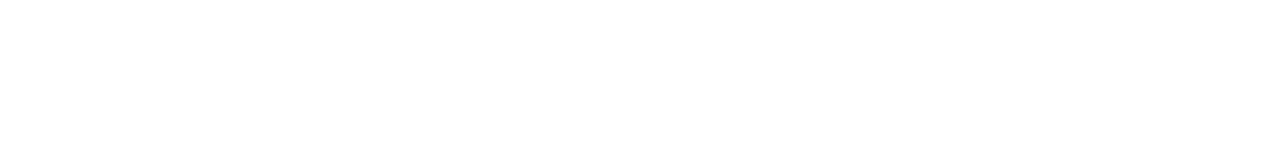
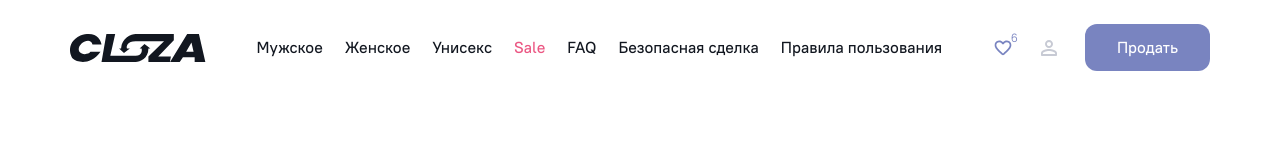
Before and after one commit to TwiZzys/Closa, a website: page app/index.html in a window 1280 px wide. Drawn offline with nearby package versions, Linux system fonts and the light colour scheme; files that its build step writes are made by us from their sources.

Commit message:
Added header

```diff
--- a/app/index.html
+++ b/app/index.html
@@ -11,6 +11,53 @@
 
 <body>
 
+  <header class="header">
+    <div class="container">
+      <div class="header__inner">
+        <a class="logo" href="#">
+          <img class="logo__img" src="images/logo.svg" alt="logo">
+        </a>
+        <nav class="menu">
+          <ul class="menu__list">
+            <li class="menu__item">
+              <a class="menu__link" href="#">Мужское</a>
+            </li>
+            <li class="menu__item">
+              <a class="menu__link" href="#">Женское</a>
+            </li>
+            <li class="menu__item">
+              <a class="menu__link" href="#">Унисекс</a>
+            </li>
+            <li class="menu__item">
+              <a class="menu__link" href="#">
+                <span>Sale</span>
+              </a>
+            </li>
+            <li class="menu__item">
+              <a class="menu__link" href="#">FAQ</a>
+            </li>
+            <li class="menu__item">
+              <a class="menu__link" href="#">Безопасная сделка</a>
+            </li>
+            <li class="menu__item">
+              <a class="menu__link" href="#">Правила пользования</a>
+            </li>
+          </ul>
+        </nav>
+        <div class="user-nav">
+          <a class="user-nav__link" href="#">
+            <img class="user-nav__link-img" src="images/icons/favorite.svg" alt="">
+            <span class="user-nav__num">6</span>
+          </a>
+          <a class="user-nav__link" href="#">
+            <img class="user-nav__link-img" src="images/icons/user.svg" alt="">
+          </a>
+          <a class="user-nav__btn btn" href="#">Продать</a>
+        </div>
+      </div>
+    </div>
+  </header>
+
   <script src="js/main.min.js"></script>
 </body>
 
--- a/app/scss/_global.scss
+++ b/app/scss/_global.scss
@@ -2,4 +2,19 @@ body{
   @extend %pt-500;
   font-size: 16px;
   line-height: 19px;
+  color: $black;
 }
+
+.container{
+  max-width: 1170px;
+  padding: 0 15px;
+  margin: 0 auto;
+}
+
+.btn{
+  @extend %pt-500;
+  padding: 14px 32px;
+  background: $btn;
+  color: #fff;
+  border-radius: 12px;
+}
--- a/app/scss/_vars.scss
+++ b/app/scss/_vars.scss
@@ -2,7 +2,7 @@ $black: #121720;
 $gray:  #9095A9;
 $gray-light: #EFF0F2;
 $gray-light-secondary: #F7F8F9;
-$btns: #7984C0;
+$btn: #7984C0;
 $red:  #EB5783;
 $purpule: #5A6395;
 
--- a/app/scss/style.scss
+++ b/app/scss/style.scss
@@ -3,4 +3,59 @@
 @import 'reset';
 @import 'global';
 
+
+.header {
+  &__inner {
+    display: flex;
+    justify-content: space-between;
+    align-items: center;
+    min-height: 95px;
+  }
+}
+
+.menu {
+  &__list {
+    display: flex;
+  }
+
+  &__item+li {
+    margin-left: 22px;
+  }
+
+  &__link {
+    color: inherit;
+
+    span {
+      color: $red;
+    }
+  }
+
+  &__link:hover {
+    border-bottom: 1px solid $black;
+  }
+}
+
+.user-nav {
+  display: flex;
+  align-items: center;
+
+  &__link {
+    position: relative;
+  }
+
+  &__link+a {
+    margin-left: 24px;
+  }
+
+  &__num {
+    @extend %pt-400;
+    font-size: 12px;
+    line-height: 14px;
+    color: $btn;
+    position: absolute;
+    top: -7px;
+    right: -5px;
+  }
+}
+
 @import 'media';
```
Also changed, not shown: app/images/icons/favorite.svg (added), app/images/icons/user.svg (added), app/images/logo.svg (added).
